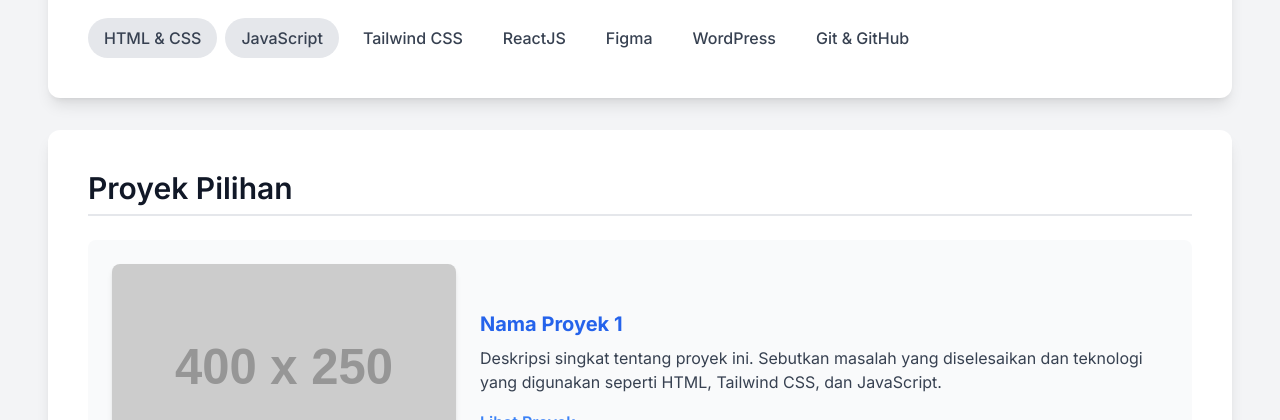
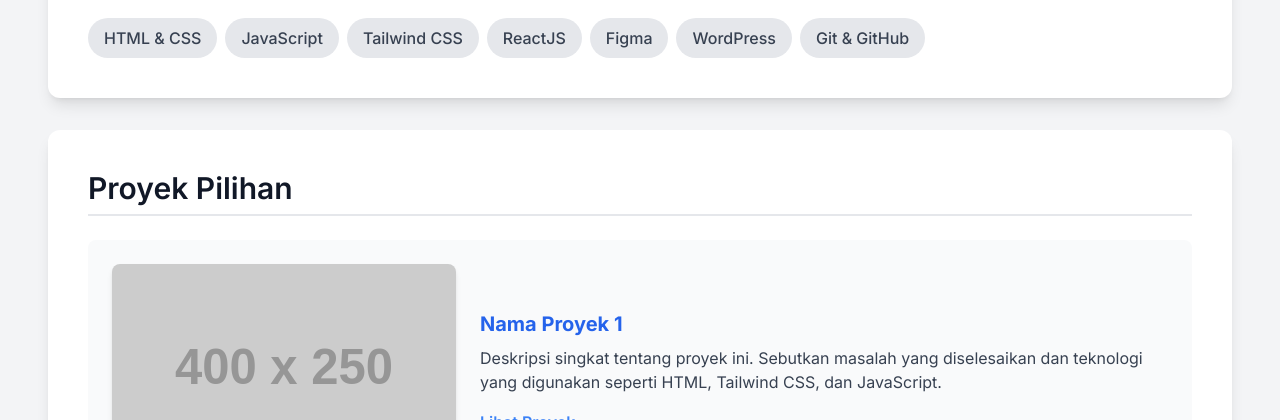
Before and after one commit to nasichsan/nasichsan.github.io, a plain HTML site: page index.html in a window 1280 px wide. Shown: the part 680-1100 px from the top of the page. Drawn offline with nearby package versions, Linux system fonts and the light colour scheme; placeholder pictures from the web are drawn by us.

Commit message:
Update index.html

```diff
--- a/index.html
+++ b/index.html
@@ -46,11 +46,11 @@
                 <!-- Ganti dengan daftar keterampilan Anda -->
                 <span class="bg-gray-200 text-gray-700 px-4 py-2 rounded-full font-medium">HTML & CSS</span>
                 <span class="bg-gray-200 text-gray-700 px-4 py-2 rounded-full font-medium">JavaScript</span>
-                <span class="bg-200 text-gray-700 px-4 py-2 rounded-full font-medium">Tailwind CSS</span>
-                <span class="bg-200 text-gray-700 px-4 py-2 rounded-full font-medium">ReactJS</span>
-                <span class="bg-200 text-gray-700 px-4 py-2 rounded-full font-medium">Figma</span>
-                <span class="bg-200 text-gray-700 px-4 py-2 rounded-full font-medium">WordPress</span>
-                <span class="bg-200 text-gray-700 px-4 py-2 rounded-full font-medium">Git & GitHub</span>
+                <span class="bg-gray-200 text-gray-700 px-4 py-2 rounded-full font-medium">Tailwind CSS</span>
+                <span class="bg-gray-200 text-gray-700 px-4 py-2 rounded-full font-medium">ReactJS</span>
+                <span class="bg-gray-200 text-gray-700 px-4 py-2 rounded-full font-medium">Figma</span>
+                <span class="bg-gray-200 text-gray-700 px-4 py-2 rounded-full font-medium">WordPress</span>
+                <span class="bg-gray-200 text-gray-700 px-4 py-2 rounded-full font-medium">Git & GitHub</span>
             </div>
         </section>
 
```
